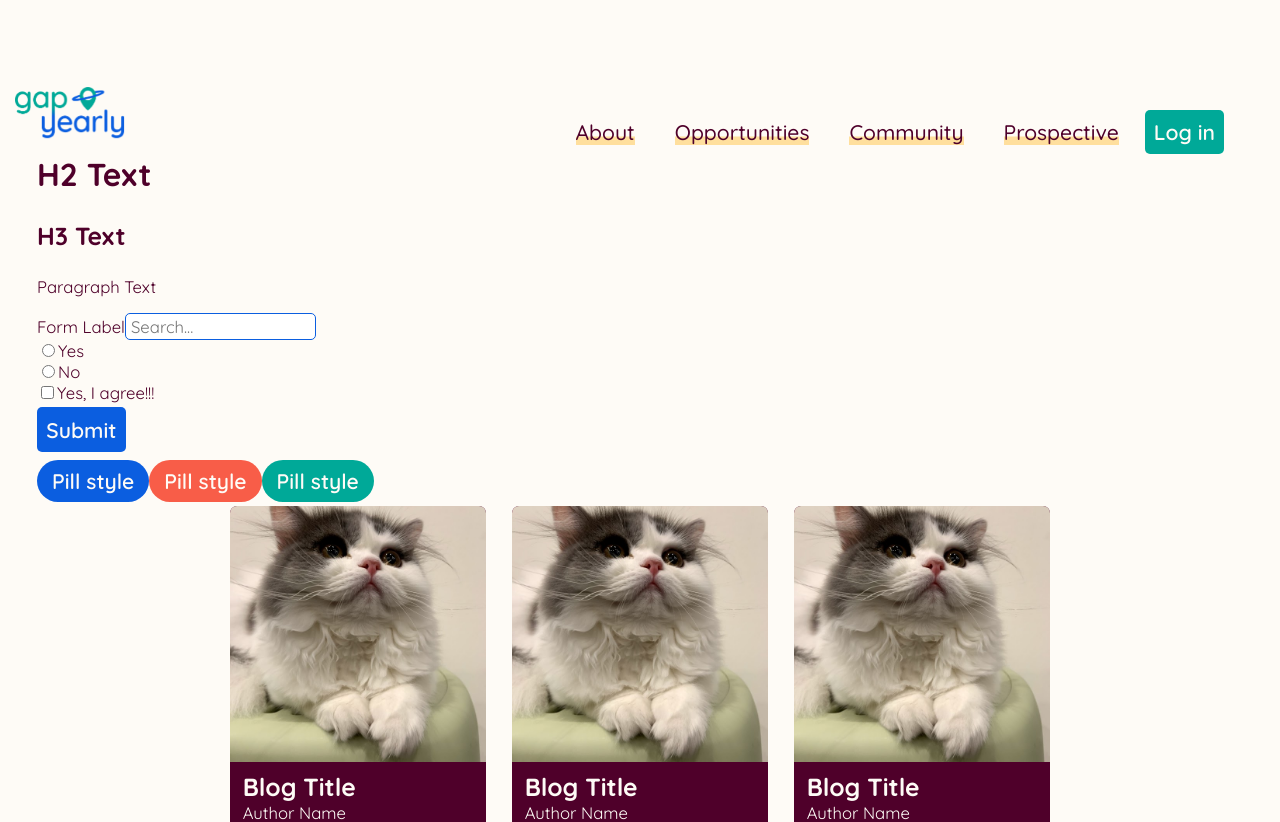
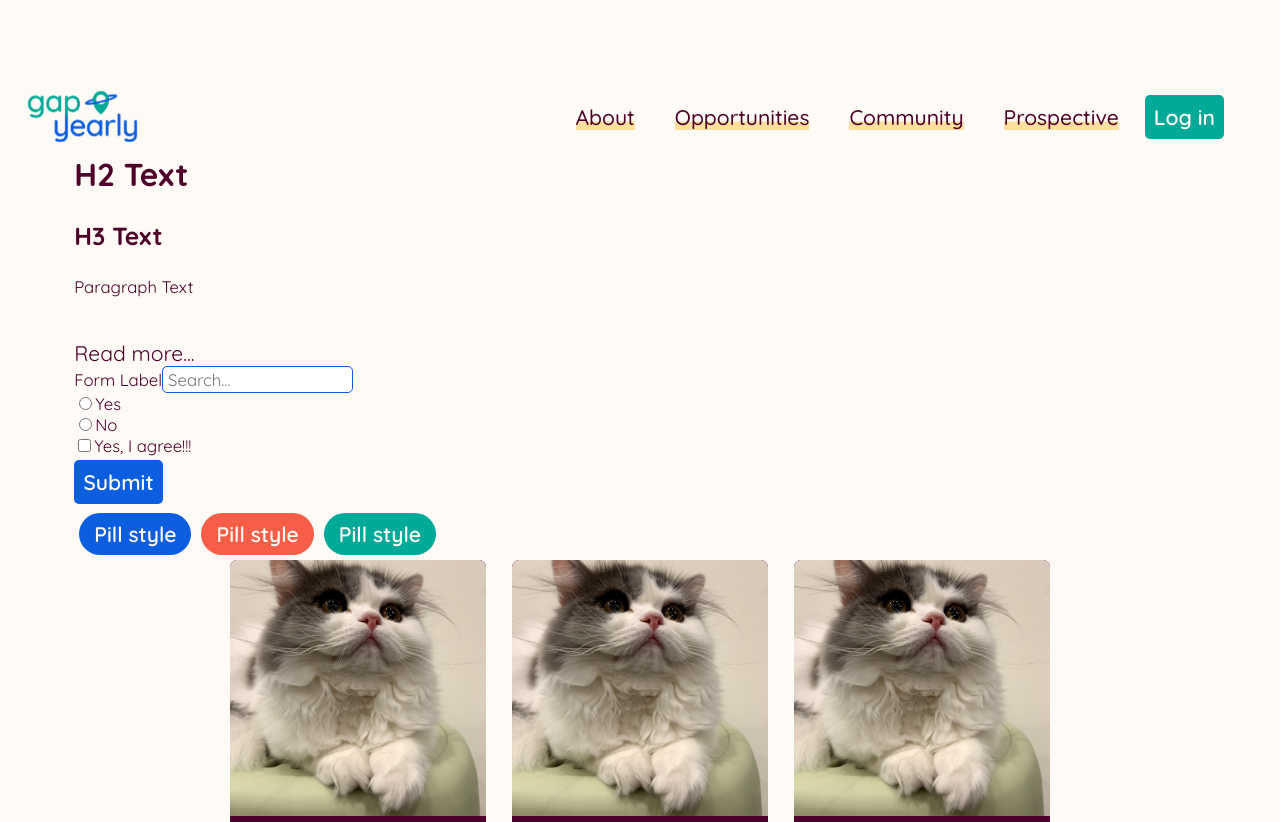
Before and after one commit to gapyearly/NextJS-Client, a Next.js app: page / in a window 1280 px wide. Shown: the top 822 px of the page. Built offline with nearby package versions, Linux system fonts and the light colour scheme.

Commit message:
link gallery/card start

```diff
--- a/components/Buttons/Button.js
+++ b/components/Buttons/Button.js
@@ -1,10 +1,10 @@
 import Link from "next/link";
 import styles from "./Button.module.css";
 
-export default function Button({ buttonColor, buttonLink, children }) {
+export default function Button({ color, link, children }) {
   return (
-    <button className={styles[buttonColor]}>
-      <Link href={buttonLink}>
+    <button className={styles[color]}>
+      <Link href={link}>
         <a className="noUnderline">{children}</a>
       </Link>
     </button>
--- a/components/Buttons/Button.module.css
+++ b/components/Buttons/Button.module.css
@@ -16,4 +16,5 @@
   padding: 8px 15px;
   color: var(--seashell);
   font-weight: 600;
+  margin: 5px;
 }
--- a/components/Buttons/Pill.js
+++ b/components/Buttons/Pill.js
@@ -1,10 +1,10 @@
 import Link from "next/link";
 import styles from "./Button.module.css";
 
-export default function Pill({ pillColor, pillLink, children }) {
+export default function Pill({ color, link, children }) {
   return (
-    <button className={`${styles.pill} ${styles[pillColor]}`}>
-      <Link href={pillLink}>
+    <button className={`${styles.pill} ${styles[color]}`}>
+      <Link href={link}>
         <a className="noUnderline">{children}</a>
       </Link>
     </button>
--- a/components/Layouts/Navbar/Navbar.module.css
+++ b/components/Layouts/Navbar/Navbar.module.css
@@ -13,7 +13,7 @@
 }
 .logo {
   object-fit: contain;
-  margin: 15px;
+  margin: 1rem 1.5rem 0;
   max-width: 100%;
   max-height: 100%;
   cursor: pointer;
@@ -26,7 +26,7 @@
   transition: top 0.3s;
 }
 .navItems {
-  padding: 1.8rem 3rem 0 0;
+  margin: 1rem 3rem 0 0;
 }
 .navLink {
   margin: 0 20px;
--- a/components/Layouts/Navbar/Navmenu.js
+++ b/components/Layouts/Navbar/Navmenu.js
@@ -18,7 +18,7 @@ export default function NavMenu() {
   return (
     <div className={styles.navItems}>
       {navFolders}{" "}
-      <Button buttonColor="greenBg" buttonLink="/">
+      <Button color="greenBg" link="/">
         Log in
       </Button>
     </div>
--- /dev/null
+++ b/components/LinkCard.js
@@ -0,0 +1,16 @@
+import styles from "./Card.module.css";
+
+import Link from "next/link";
+
+export default function LinkCard ({source, title, desc, link}){
+    return (
+    <div>
+        <p className={styles.source}>{source}</p>
+        <h2>{title}</h2>
+        <p>{desc}</p>
+        <Link href={link}>
+            <a className="noUnderline">Read more...</a>
+        </Link>
+    </div>
+    );
+}
--- /dev/null
+++ b/components/LinkGallery.js
@@ -0,0 +1,21 @@
+import React from "react"
+import Masonry, {ResponsiveMasonry} from "react-responsive-masonry"
+import LinkCard from "./LinkCard"
+
+// The number of columns change by resizing the window
+class LinkGallery extends React.Component {
+    render() {
+        return (
+            <ResponsiveMasonry
+                columnsCountBreakPoints={{250: 1, 600: 2, 750: 3}}
+            >
+                <Masonry>
+
+                    {/* Children, iterate through LinkCards */}
+                    <LinkCard link="/"/>
+                </Masonry>
+            </ResponsiveMasonry>
+        )
+    }
+}
+export default LinkGallery;
--- a/pages/index.js
+++ b/pages/index.js
@@ -3,6 +3,7 @@ import styles from "../styles/Home.module.css";
 import Layout from "@components/Layouts/Layout";
 import Button from "@components/Buttons/Button.js";
 import Pill from "@components/Buttons/Pill.js";
+import LinkGallery from "@components/LinkGallery.js";
 
 export default function Home() {
   return (
@@ -24,7 +25,7 @@ export default function Home() {
           <h2>H2 Text</h2>
           <h3>H3 Text</h3>
           <p>Paragraph Text</p>
-
+          <LinkGallery />
           <form>
             <label>
               Form Label
@@ -42,17 +43,17 @@ export default function Home() {
               <input type="checkbox" name="permission"></input>Yes, I agree!!!
             </label>
 
-            <Button buttonColor="blueBg" buttonLink="gapyearly.com">
+            <Button color="blueBg" link="gapyearly.com">
               Submit
             </Button>
             <br></br>
-            <Pill pillColor="blueBg" pillLink="">
+            <Pill color="blueBg" link="">
               Pill style
             </Pill>
-            <Pill pillColor="redBg" pillLink="">
+            <Pill color="redBg" link="">
               Pill style
             </Pill>
-            <Pill pillColor="greenBg" pillLink="">
+            <Pill color="greenBg" link="">
               Pill style
             </Pill>
           </form>
--- a/styles/globals.css
+++ b/styles/globals.css
@@ -27,7 +27,7 @@ body {
   flex-direction: column;
 }
 main {
-  padding: 0 1rem;
+  padding: 0 2rem;
   flex: 1;
 }
 
@@ -69,10 +69,14 @@ input {
 }
 label {
   display: block;
+  /* all form elements are inline otherwise */
   font-size: 0.9rem;
-  /* all form elements are inline otherwise */
+
 }
 
+h1{
+  text-align: center;
+}
 p {
   font-size: 0.9rem;
 }
```
Also changed, not shown: components/Card.module.css (added).
